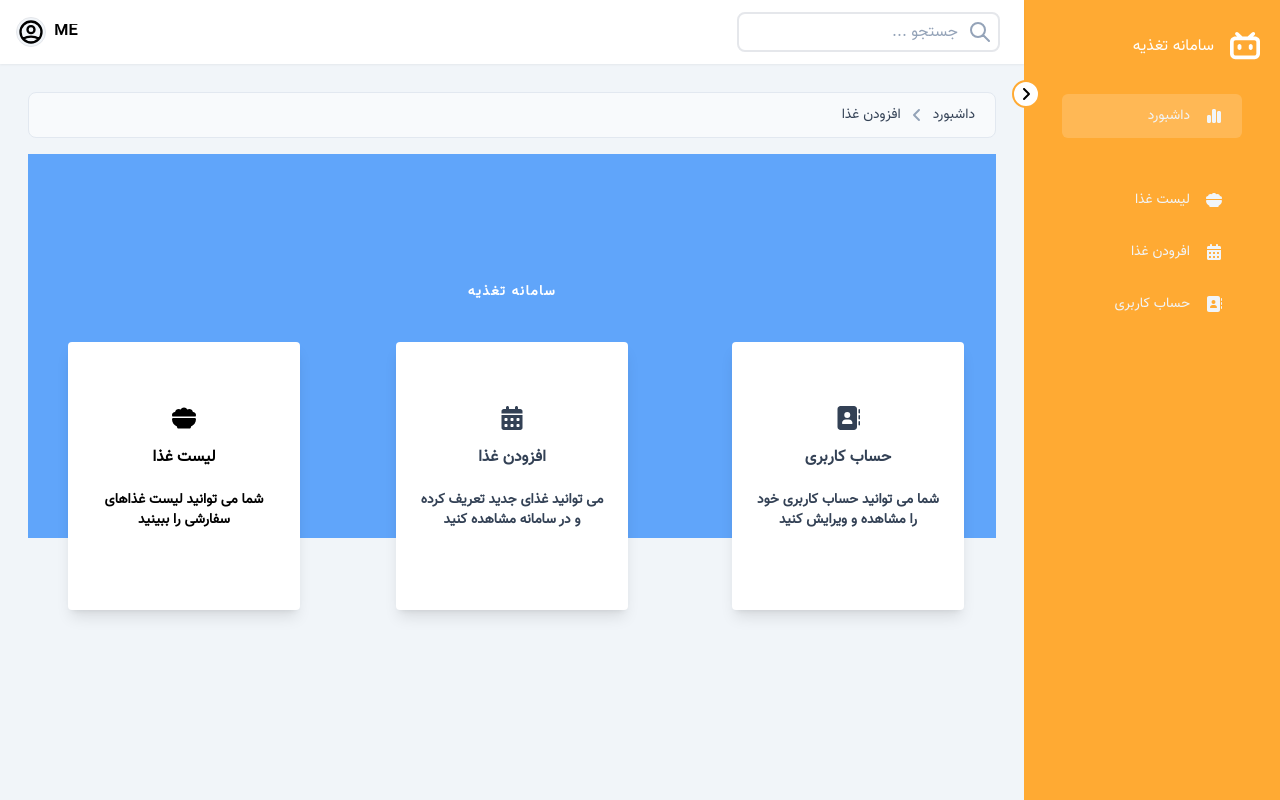
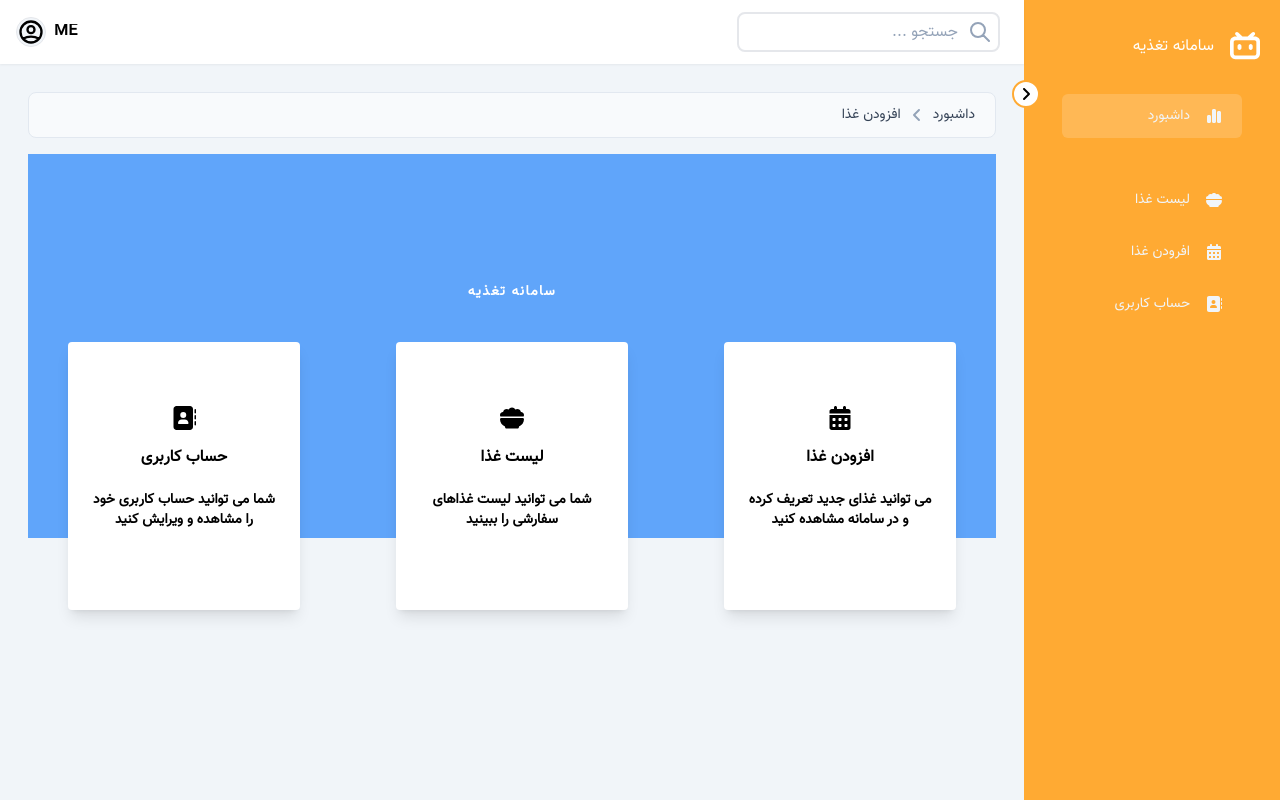
Before and after one commit to SaraZmni/food-dashboard-app, a React app: page /dashboard in a window 1280 px wide. Built offline with nearby package versions, Linux system fonts and the light colour scheme.

Commit message:
change dashboard card offset component

```diff
--- a/src/components/general/layouts/path-hinter/path-hinter.tsx
+++ b/src/components/general/layouts/path-hinter/path-hinter.tsx
@@ -13,22 +13,10 @@ const PathHinter: FC = () => {
           <div className="flex items-center">
             <a
               className="text-sm font-medium text-slate-700 hover:text-slate-400 dark:text-slate-400 dark:hover:text-white"
-              href="/"
+              href="/dashboard"
             >
               داشبورد
             </a>
-            {/* <svg
-              className="ml-1 h-6 w-6 text-slate-400"
-              fill="currentColor"
-              viewBox="0 0 20 20"
-              xmlns="http://www.w3.org/2000/svg"
-            >
-              <path
-                fill-rule="evenodd"
-                d="M7.293 14.707a1 1 0 010-1.414L10.586 10 7.293 6.707a1 1 0 011.414-1.414l4 4a1 1 0 010 1.414l-4 4a1 1 0 01-1.414 0z"
-                clip-rule="evenodd"
-              ></path>
-            </svg> */}
             <FaAngleLeft className="mx-2 h-4 w-4 text-slate-400" />
           </div>
         </li>
--- a/src/routes/dashboard/components/dashboard-offset-cards/dashboard-offset-cards.tsx
+++ b/src/routes/dashboard/components/dashboard-offset-cards/dashboard-offset-cards.tsx
@@ -1,76 +1,83 @@
-import { FC } from "react";
+import AddFoods from "@components/add-foods/add-foods";
+import FoodTable from "@components/food-table/food-table";
+import { FC, useState } from "react";
 
 import { FaBowlFood } from "react-icons/fa6";
 import { FaCalendarDays } from "react-icons/fa6";
 import { FaAddressBook } from "react-icons/fa6";
 
 const DashboardOffsetCards: FC = () => {
+  const [componentToShowIndex, setComponentToShowIndex] = useState(-1);
+  const dashboardCardData = [
+    {
+      title: "حساب کاربری",
+      icon: <FaAddressBook />,
+      description: "شما می توانید حساب کاربری خود را مشاهده و ویرایش کنید",
+    },
+    {
+      title: "لیست غذا",
+      icon: <FaBowlFood />,
+      description: "شما می توانید لیست غذاهای سفارشی را ببینید",
+    },
+    {
+      title: "افزودن غذا",
+      icon: <FaCalendarDays />,
+      description: "می توانید غذای جدید تعریف کرده و در سامانه مشاهده کنید",
+    },
+  ];
+
+  const renderPages = () => {
+    switch (componentToShowIndex) {
+      case 1:
+        return <FoodTable />;
+      case 2:
+        return <AddFoods />;
+      default:
+        return;
+    }
+  };
+
   return (
     <div>
+      {componentToShowIndex === -1 && (
+        <>
           <div className="bannerFondo bg-blue-400 h-96 font-vazir"></div>
-
           <div className="-mt-64 ">
             <div className="w-full text-center">
               <p className="text-sm tracking-widest text-white">سامانه تغذیه</p>
             </div>
 
-        <div className="grid grid-cols-1 gap-4 sm:grid-cols-3 ">
-          <div className="p-2 sm:p-10 text-center cursor-pointer">
+            <div className="grid grid-cols-1 gap-4 sm:grid-cols-3">
+              {dashboardCardData.map((card, index) => {
+                return (
+                  <div
+                    key={index}
+                    className="p-2 sm:p-10 text-center cursor-pointer"
+                    onClick={() => setComponentToShowIndex(index)}
+                  >
                     <div className="py-16 max-w-sm rounded overflow-hidden shadow-lg bg-white hover:text-white hover:bg-secondary transition duration-500">
                       <div className="flex flex-col items-center">
-                <FaBowlFood />
-
-                <div className="px-6 py-4">
-                  <div className="space-y-5">
-                    <div className="text-base font-semibold mb-2">لیست غذا</div>
-                    <p className="text-sm">
-                      شما می توانید لیست غذاهای سفارشی را ببینید
-                    </p>
-                  </div>
-                </div>
-              </div>
-            </div>
-          </div>
-
-          <div className="p-2 sm:p-10 text-center cursor-pointer">
-            <div className="py-16 max-w-sm rounded overflow-hidden shadow-lg bg-white text-slate-700 hover:bg-secondary hover:text-white transition duration-500">
-              <div className="flex flex-col items-center">
-                <FaCalendarDays />
+                        {card.icon}
                         <div className="px-6 py-4">
                           <div className="space-y-5">
                             <div className="text-base font-semibold mb-2">
-                      افزودن غذا
+                              {card.title}
                             </div>
-                    <p className="text-sm">
-                      می توانید غذای جدید تعریف کرده و در سامانه مشاهده کنید
-                    </p>
-                  </div>
-                </div>
-              </div>
-            </div>
-          </div>
-
-          <div className="p-2 sm:p-10 text-center cursor-pointer translate-x-2">
-            <div className="py-16 max-w-sm rounded overflow-hidden shadow-lg bg-white text-slate-700 hover:bg-secondary hover:text-white transition duration-500">
-              <div className="flex flex-col items-center">
-                <FaAddressBook />
-
-                <div className="px-6 py-4 ">
-                  <div className="space-y-5">
-                    <div className="text-base font-semibold  mb-2">
-                      حساب کاربری
-                    </div>
-                    <p className="text-sm">
-                      شما می توانید حساب کاربری خود را مشاهده و ویرایش کنید
-                    </p>
-                  </div>
-                </div>
-              </div>
+                            <p className="text-sm">{card.description}</p>
                           </div>
                         </div>
                       </div>
                     </div>
                   </div>
                 );
+              })}
+            </div>
+          </div>
+        </>
+      )}
+
+      {renderPages()}
+    </div>
+  );
 };
 export default DashboardOffsetCards;
```
Also changed, not shown: src/helpers/hook-helper.ts (added), src/helpers/index.ts (added), src/helpers/string-helper.ts (added). Lines whose indentation alone changed are shown as unchanged.
